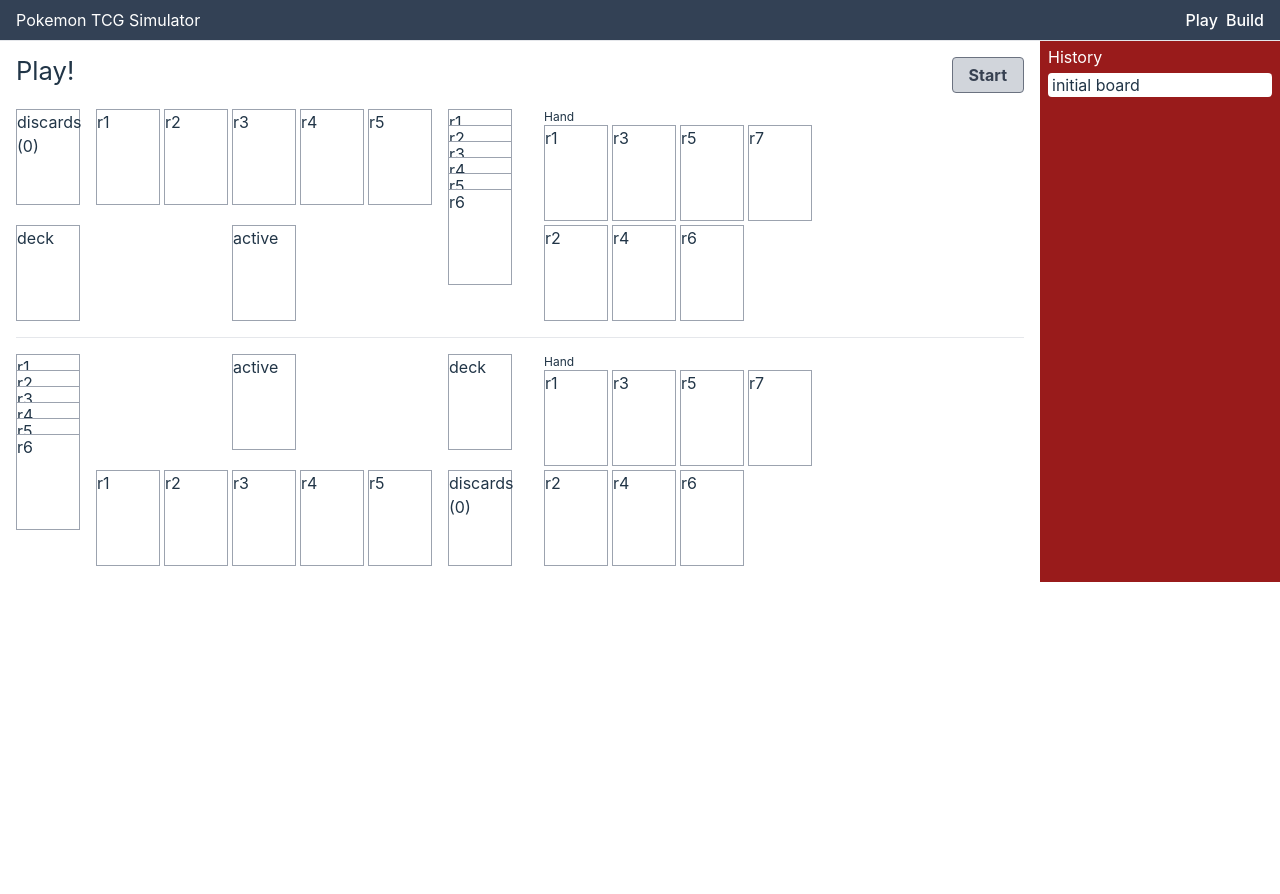
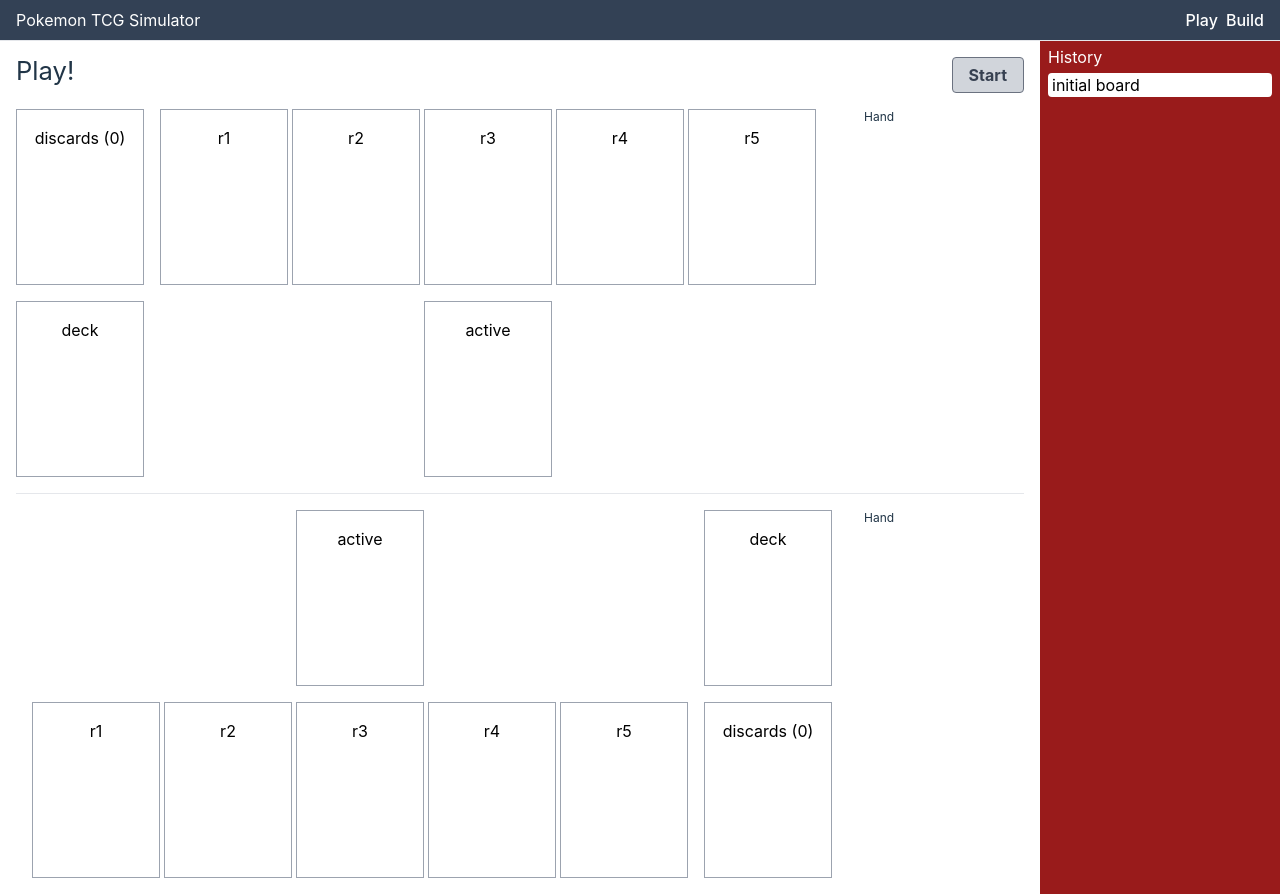
Before and after one commit to jeremylightsmith/pokemon, a React (Vite) app: page /#/play in a window 1280 px wide. Before the commit the page ends 800 px from the top, so only its background shows below. Built offline with nearby package versions, Linux system fonts and the light colour scheme.

Commit message:
setup board works!

```diff
--- a/src/pokemon/board_slice.ts
+++ b/src/pokemon/board_slice.ts
@@ -1,5 +1,7 @@
 import { createSlice } from "@reduxjs/toolkit";
 import { BoardT } from "./types";
+import { pipe } from "ramda";
+import { useDecks, shuffle, setupBoard } from "./model";
 
 export const initialState: BoardT = {
   you: {
@@ -27,6 +29,12 @@
   reducers: (create) => ({
     startGame: create.reducer((state) => {
       const deck = JSON.parse(localStorage.getItem("deck") || "[]");
+      return pipe(
+        useDecks({ me: deck, you: deck }),
+        shuffle(),
+        setupBoard(),
+      )(state);
+
       state.you.deck = deck;
       state.me.deck = deck;
     }),
--- a/src/pokemon/components/board.tsx
+++ b/src/pokemon/components/board.tsx
@@ -26,31 +26,32 @@
 };
 
 const Card = ({ card }: { card: CardT | string }) => {
-  if (typeof card === "string") {
-    return (
-      <div className="Card w-16 h-24 bg-white border border-gray-400">
-        {card}
-      </div>
-    );
+  return (
+    <div className="Card w-32 h-44 text-black bg-white border border-gray-400">
+      {typeof card === "string" ? (
+        <div className="w-full p-4 text-center">{card}</div>
+      ) : (
+        <img src={card.images.small} className="w-full" />
+      )}
+    </div>
+  );
+};
+
+const CardOrPlaceholder = ({ card }: { card?: CardT }) => {
+  if (card) {
+    return <Card card={card} />;
   } else {
-    return (
-      <div className="Card w-16 h-24 bg-white border border-gray-400">
-        <img src={card.images.small} />
-      </div>
-    );
+    return <Card card="?" />;
   }
 };
 
-const PrizeCards = () => {
+const PrizeCards = ({ cards }: { cards: CardT[] }) => {
   return (
     <div className="PrizeCards">
-      <div className="grid grid-rows-6 grid-flow-col h-24">
-        <Card card="r1" />
-        <Card card="r2" />
-        <Card card="r3" />
-        <Card card="r4" />
-        <Card card="r5" />
-        <Card card="r6" />
+      <div className="grid grid-rows-6 grid-flow-col h-56">
+        {cards.map((card, i) => (
+          <Card card={card} key={i} />
+        ))}
       </div>
     </div>
   );
@@ -76,18 +77,14 @@
   );
 };
 
-const Hand = () => {
+const Hand = ({ cards }: { cards: CardT[] }) => {
   return (
     <div className="Hand">
       <div className="text-left text-xs">Hand</div>
       <div className="Hand grid grid-rows-2 grid-flow-col gap-x-1 gap-y-1">
-        <Card card="r1" />
-        <Card card="r2" />
-        <Card card="r3" />
-        <Card card="r4" />
-        <Card card="r5" />
-        <Card card="r6" />
-        <Card card="r7" />
+        {cards.map((card, i) => (
+          <Card card={card} key={i} />
+        ))}
       </div>
     </div>
   );
@@ -113,14 +110,14 @@
             <Bench />
             <ActiveSpot />
           </div>
-          <PrizeCards />
+          <PrizeCards cards={you.prizeCards} />
         </div>
-        <Hand />
+        <Hand cards={you.hand} />
       </div>
       <hr />
       <div className="flex gap-8">
         <div className="flex gap-4">
-          <PrizeCards />
+          <PrizeCards cards={me.prizeCards} />
           <div className="flex flex-col justify-between">
             <ActiveSpot />
             <Bench />
@@ -130,7 +127,7 @@
             <DiscardPile cards={[]} />
           </div>
         </div>
-        <Hand />
+        <Hand cards={me.hand} />
       </div>
     </div>
   );
--- a/src/pokemon/components/board_history.tsx
+++ b/src/pokemon/components/board_history.tsx
@@ -21,7 +21,9 @@
   };
 
   return (
-    <div className="bg-white rounded px-1">{toString(board.lastMove)}</div>
+    <div className="bg-white text-black rounded px-1 mb-2">
+      {toString(board.lastMove)}
+    </div>
   );
 };
 
--- /dev/null
+++ b/src/pokemon/model.ts
@@ -0,0 +1,44 @@
+import { assocPath, curry, pipe, remove, splitAt, update } from "ramda";
+import { BoardT, DeckT, SideT } from "./types";
+
+export const useDecks = curry(
+  ({ me, you }: { me: DeckT; you: DeckT }, board: BoardT): BoardT =>
+    pipe(assocPath(["me", "deck"], me), assocPath(["you", "deck"], you))(board),
+);
+
+export const shuffle = curry((board: BoardT) => bothSides(shuffleDeck, board));
+
+export const shuffleDeck = (side: SideT) => {
+  const shuffledDeck = [];
+  let deck = side.deck;
+
+  while (deck.length > 0) {
+    const i = Math.floor(Math.random() * deck.length);
+    const card = deck[i];
+    shuffledDeck.push(card);
+    deck = remove(i, 1, deck);
+  }
+
+  return { ...side, deck: shuffledDeck };
+};
+
+export const setupBoard = curry((board: BoardT) => bothSides(setupSide, board));
+
+const setupSide = (side: SideT) => {
+  let { deck } = side;
+  let prizeCards, hand;
+  [prizeCards, deck] = splitAt(6, deck);
+  [hand, deck] = splitAt(7, deck);
+  return {
+    ...side,
+    prizeCards,
+    hand,
+    deck,
+  };
+};
+
+const bothSides = (fn: (side: SideT) => SideT, board: BoardT) => ({
+  ...board,
+  me: fn(board.me),
+  you: fn(board.you),
+});
--- a/src/pokemon/reducers/history_reducer.ts
+++ b/src/pokemon/reducers/history_reducer.ts
@@ -1,5 +1,3 @@
-// import { append, last } from "ramda";
-// import * as c from "../constants";
 import { append } from "ramda";
 import boardReducer, {
   initialState as INITIAL_BOARD_STATE,
```
Also changed, not shown: 1 other file (tests, documents, lock files or other folders).
